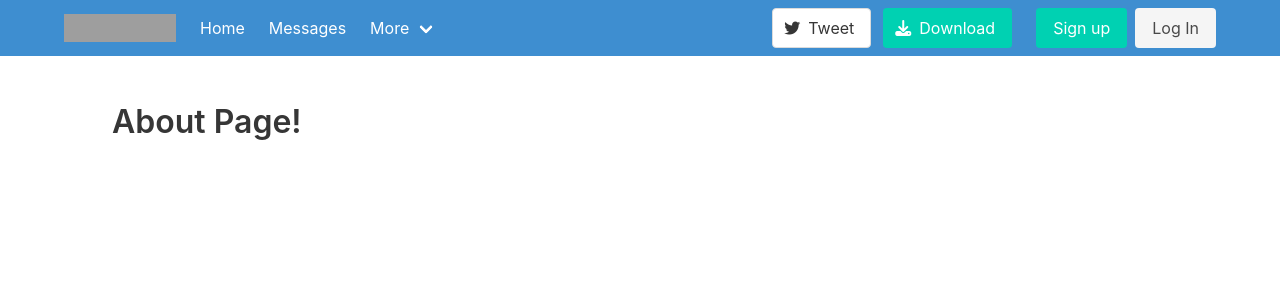
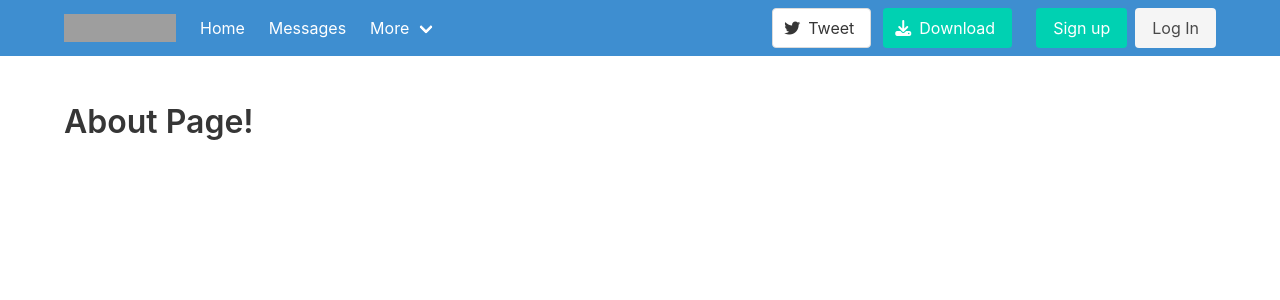
Before and after one commit to rajeshswarna123/In-Class, a Vue app in the folder client/: page /about in a window 1280 px wide. Shown: the top 300 px of the page. Built offline with nearby package versions, Linux system fonts and the light colour scheme; grey boxes are pictures that could not be loaded.

Commit message:
removing padding for section class

```diff
--- a/client/src/assets/styles/main.scss
+++ b/client/src/assets/styles/main.scss
@@ -6,3 +6,7 @@
         border-style: solid;
     }
 }
+.section {
+    padding-left: 0;
+    padding-right: 0;
+}
```
